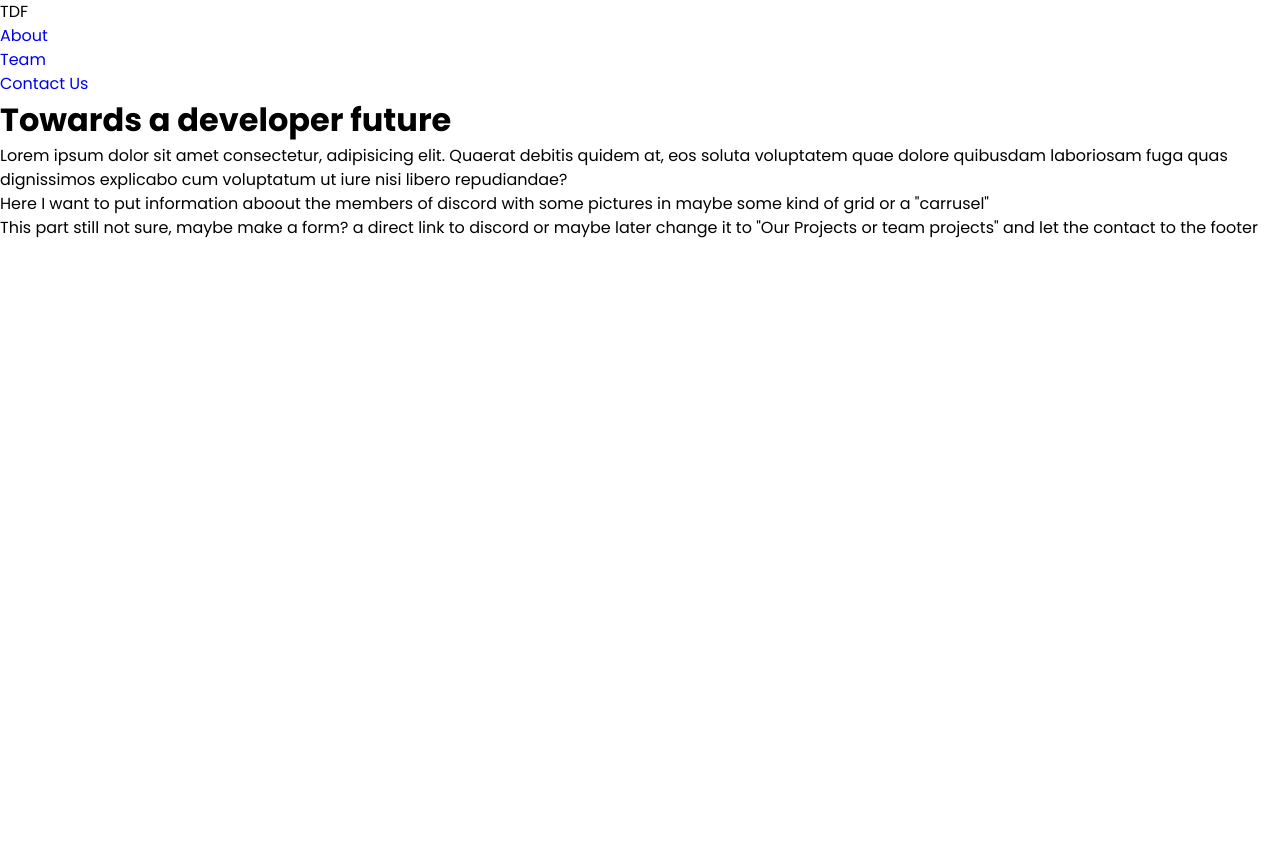
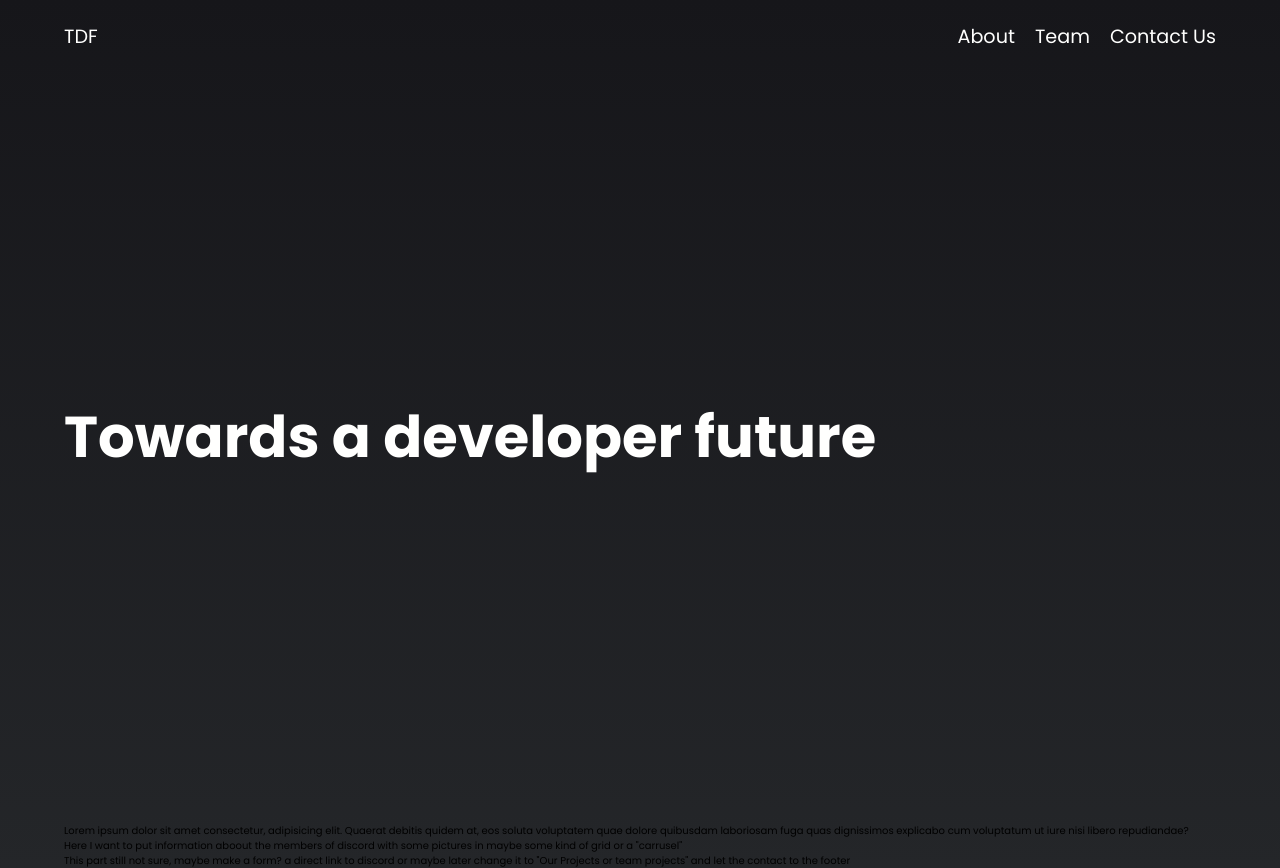
Before and after one commit to aelt95/TDF, a plain HTML site: page index.html in a window 1280 px wide. Before the commit the page ends 800 px from the top, so only its background shows below. Drawn offline with Linux system fonts and the light colour scheme.

Commit message:
Header section initial

```diff
--- a/index.html
+++ b/index.html
@@ -9,9 +9,9 @@
     <script src="/src/js/index.js" defer></script>
   </head>
   <body>
-    <section class="background">
+    <div class="background">
       <span></span>
-    </section>
+    </div>
     <div class="main">
       <div class="header">
         <div class="navigator">
@@ -22,9 +22,7 @@
             <li><a href="#team">Contact Us</a></li>
           </ul>
         </div>
-        <div class="title">
-          <h1>Towards a developer future</h1>
-        </div>
+        <div class="title">Towards a developer future</div>
       </div>
       <div class="about">
         <div>
--- a/src/css/styles.css
+++ b/src/css/styles.css
@@ -21,6 +21,10 @@ li {
   list-style: none;
 }
 
+a {
+  color: var(--clr-txt1);
+}
+
 /* remove anchor link default styles */
 a {
   text-decoration: none;
@@ -36,6 +40,10 @@ body {
   min-height: 100vh;
   text-rendering: optimizeSpeed;
   line-height: 1.5;
+  font-family: "Poppins", sans-serif;
+  font-size: 62.5%;
+  background: linear-gradient(180deg, #16161a, #242629);
+  margin: 0 5%;
 }
 
 /* Make images easier to work with */
@@ -65,6 +73,7 @@ select {
   --clr-txt2: #94a1b2;
 
   /* font sizes */
+  --fs-ss: 1.2rem;
   --fs-s: 1.6rem;
   --fs-m: 2.4rem;
   --fs-l: 3.6rem;
@@ -84,21 +93,19 @@ select {
   border: 1px solid var(--clr-txt1);
   outline: none;
   padding: 0.8rem 1.6rem;
+  color: var(--clr-txt1);
 }
 
 .btn-primary {
   background-color: var(--clr-link);
-  color: var(--clr-txt1);
 }
 
 .btn-secondary {
   background-color: var(--clr-txt1);
-  color: var(--clr-link);
 }
 
 .btn-transparent {
   background-color: transparent;
-  color: var(--clr-txt1);
 }
 
 /*
@@ -106,12 +113,36 @@ select {
 */
 
 /* Apply the font */
-html {
-  font-family: "Poppins", sans-serif;
-}
 
 .container {
   max-width: 1440px;
   margin: 0 auto;
   padding: 1rem 2rem;
 }
+
+.header {
+  display: flex;
+  flex-direction: column;
+  height: 100vh;
+  color: var(--clr-txt1);
+  margin-top: 2%;
+}
+
+.navigator {
+  display: flex;
+  justify-content: space-between;
+  font-size: var(--fs-ss);
+}
+
+.navigator ul {
+  display: flex;
+  gap: 20px;
+}
+
+.title {
+  height: 100vh;
+  font-size: var(--fs-l);
+  font-weight: var(--fw-l);
+  display: flex;
+  align-items: center;
+}
```
